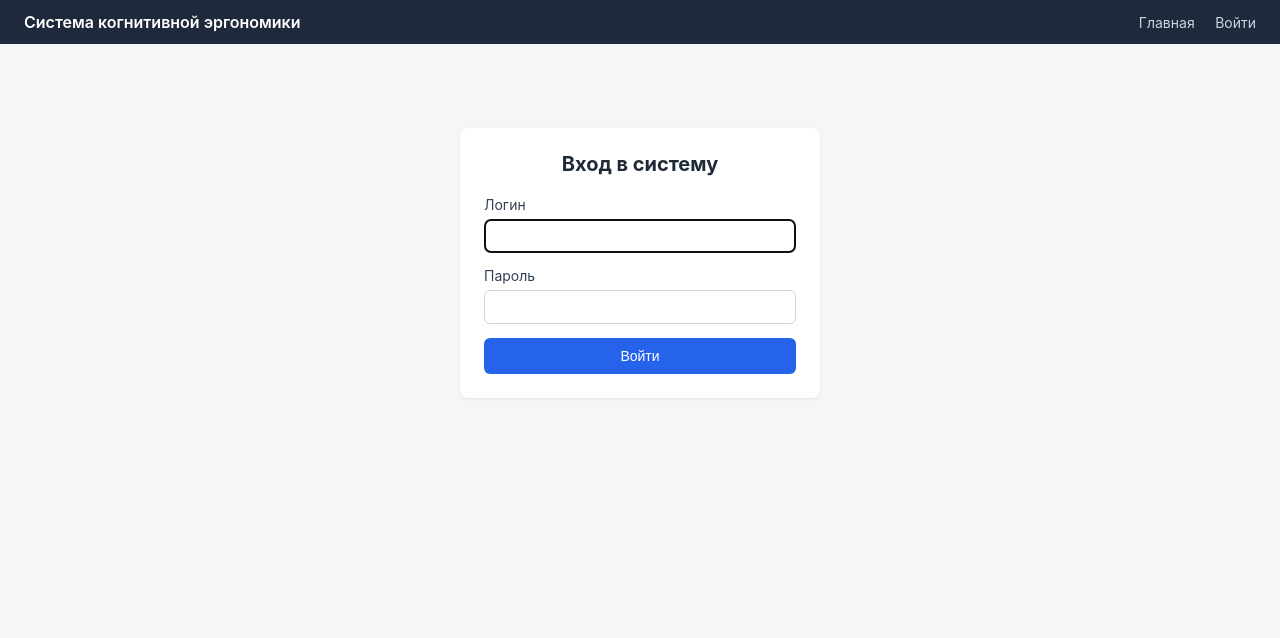
After one commit to DinaZinatullina/cognitive-ergonomics-diploma, a Django app: page /login/ in a window 1280 px wide. The commit adds this page. Shown: the top 638 px of the page. Run offline with Django 5.2, Linux system fonts and the light colour scheme.

Commit message:
Добавлена авторизация: вход, выход, защита главного экрана

```diff
--- a/config/settings.py
+++ b/config/settings.py
@@ -124,3 +124,6 @@ DEFAULT_AUTO_FIELD = 'django.db.models.BigAutoField'
 
 STATIC_URL = 'static/'
 STATICFILES_DIRS = [BASE_DIR / 'static']
+
+LOGIN_REDIRECT_URL = '/'
+LOGOUT_REDIRECT_URL = '/login/'
--- a/config/urls.py
+++ b/config/urls.py
@@ -15,11 +15,14 @@ Including another URLconf
     2. Add a URL to urlpatterns:  path('blog/', include('blog.urls'))
 """
 from django.contrib import admin
+from django.contrib.auth import views as auth_views
 from django.urls import path
 
 from core.views import dashboard
 
 urlpatterns = [
     path('admin/', admin.site.urls),
+    path('login/', auth_views.LoginView.as_view(template_name='registration/login.html'), name='login'),
+    path('logout/', auth_views.LogoutView.as_view(next_page='login'), name='logout'),
     path('', dashboard, name='dashboard'),
 ]
--- a/core/views.py
+++ b/core/views.py
@@ -1,6 +1,8 @@
+from django.contrib.auth.decorators import login_required
 from django.shortcuts import render
 
 
+@login_required
 def dashboard(request):
-    """Главный экран оператора."""
+    """Главный экран оператора. Доступен только авторизованным."""
     return render(request, 'operator/dashboard.html')
--- a/static/css/main.css
+++ b/static/css/main.css
@@ -115,3 +115,56 @@ body {
     padding: 10px;
     font-size: 12px;
 }
+
+.login-page {
+    max-width: 360px;
+    margin: 60px auto;
+    background: #ffffff;
+    padding: 24px;
+    border-radius: 8px;
+    box-shadow: 0 1px 3px rgba(0, 0, 0, 0.08);
+}
+
+.login-page h1 {
+    font-size: 20px;
+    margin-bottom: 20px;
+    text-align: center;
+}
+
+.login-form label {
+    display: block;
+    margin-bottom: 14px;
+    font-size: 14px;
+    color: #334155;
+}
+
+.login-form input {
+    width: 100%;
+    padding: 8px 10px;
+    margin-top: 6px;
+    border: 1px solid #cbd5e1;
+    border-radius: 6px;
+    font-size: 14px;
+}
+
+.login-form button {
+    width: 100%;
+    background: #2563eb;
+    color: #ffffff;
+    border: none;
+    border-radius: 6px;
+    padding: 10px;
+    font-size: 14px;
+    cursor: pointer;
+}
+
+.login-form button:hover {
+    background: #1d4ed8;
+}
+
+.error-message {
+    color: #dc2626;
+    text-align: center;
+    margin-bottom: 12px;
+    font-size: 14px;
+}
--- a/templates/base.html
+++ b/templates/base.html
@@ -14,7 +14,9 @@
             <a href="/">Главная</a>
             {% if user.is_authenticated %}
                 <span class="user-info">{{ user.username }}</span>
-                <a href="/admin/">Админка</a>
+                <a href="/logout/">Выйти</a>
+            {% else %}
+                <a href="/login/">Войти</a>
             {% endif %}
         </nav>
     </header>
--- /dev/null
+++ b/templates/registration/login.html
@@ -0,0 +1,26 @@
+{% extends 'base.html' %}
+
+{% block title %}Вход в систему{% endblock %}
+
+{% block content %}
+<div class="login-page">
+    <h1>Вход в систему</h1>
+
+    {% if form.errors %}
+        <p class="error-message">Неверный логин или пароль.</p>
+    {% endif %}
+
+    <form method="post" class="login-form">
+        {% csrf_token %}
+        <label>
+            Логин
+            <input type="text" name="username" autofocus required>
+        </label>
+        <label>
+            Пароль
+            <input type="password" name="password" required>
+        </label>
+        <button type="submit">Войти</button>
+    </form>
+</div>
+{% endblock %}
```
